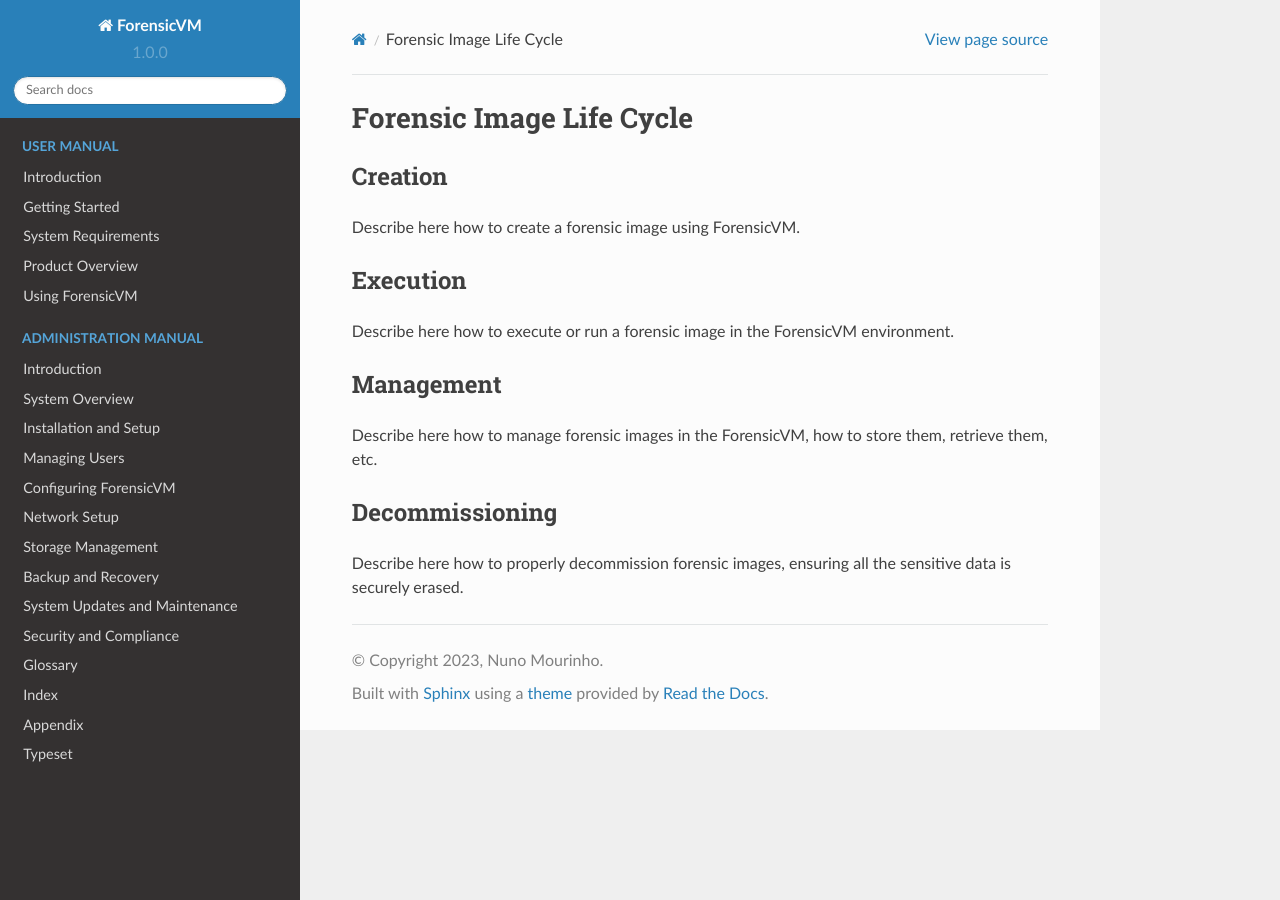
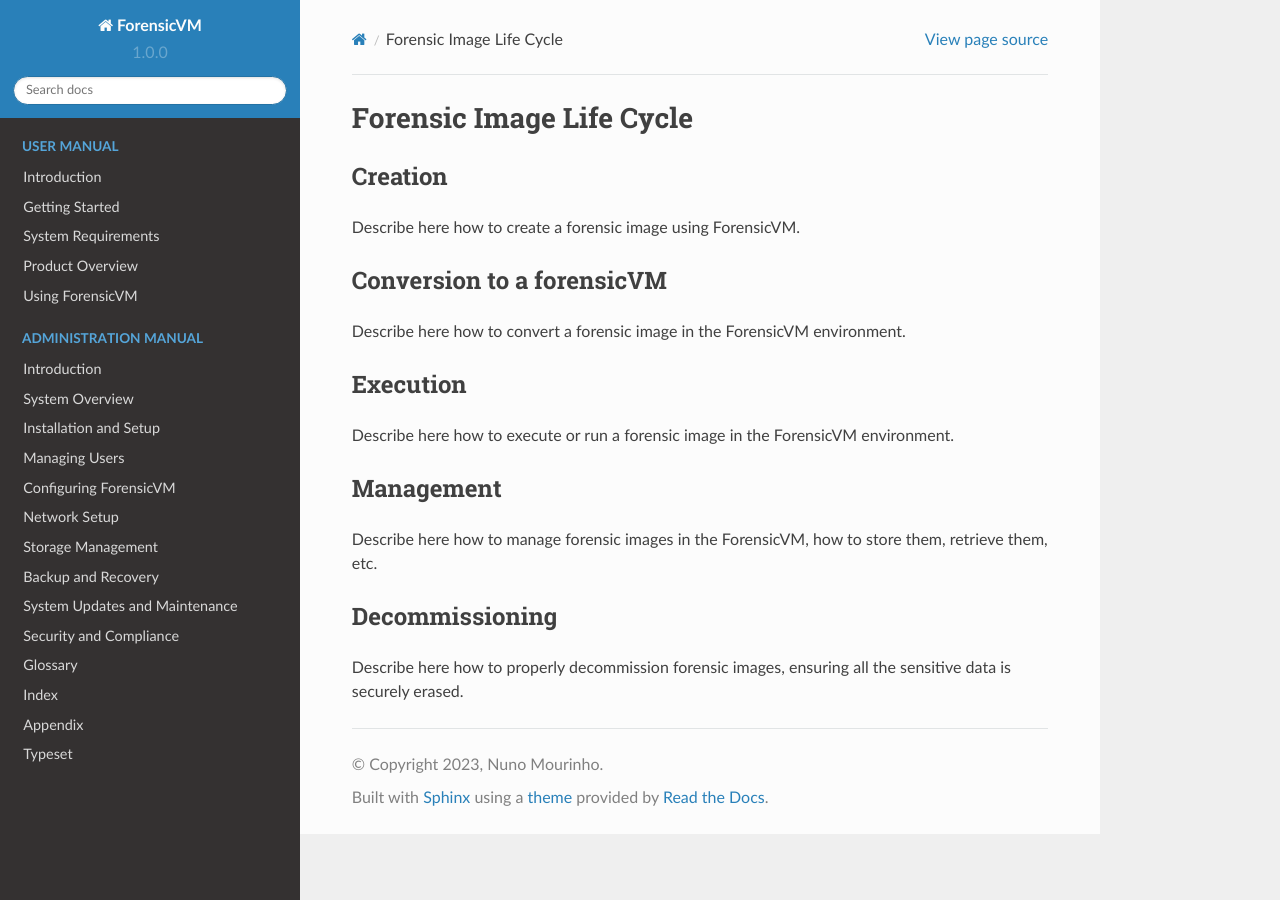
Before and after one commit to nunomourinho/ForensicVMServerAndClientDocs, a Sphinx documentation site: the page built from docs/forensic_image_life_cycle.rst, in a window 1280 px wide. Built offline with Sphinx 7.4.7 and the Read the Docs theme 2.0.0, drawn with Linux system fonts in a browser that asks for light colours; pages that are not in the unit, such as notebooks, are missing from menus.

Commit message:
Update forensic_image_life_cycle.rst

```diff
--- a/docs/forensic_image_life_cycle.rst
+++ b/docs/forensic_image_life_cycle.rst
@@ -5,6 +5,13 @@ Creation
 ------------
 
 Describe here how to create a forensic image using ForensicVM.
+
+
+Conversion to a forensicVM
+------------
+
+Describe here how to convert a  forensic image in the ForensicVM environment.
+
 
 Execution
 ------------
```
